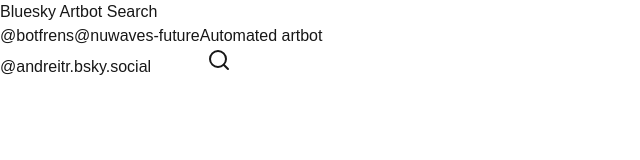
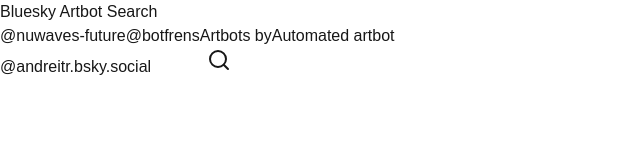
Before and after one commit to nftbiker/bluesky-users, a Next.js app: page / in a window 1280 px wide. Shown: the top 160 px of the page, without its empty margins (0-640 px from the left). Built offline with nearby package versions, Linux system fonts and the light colour scheme.

Commit message:
Fix artbot search strings

```diff
--- a/src/app/page.js
+++ b/src/app/page.js
@@ -12,8 +12,9 @@
   const [automaticLoad, setAutomaticLoad] = useState();
 
   const predefinedSearches = [
+    { text: "@nuwaves-future.bsky.social", label: "@nuwaves-future" },
     { text: "@botfrens.bsky.social", label: "@botfrens" },
-    { text: "@nuwaves-future.bsky.social", label: "@nuwaves-future" },
+    { text: "#artbots by", label: "Artbots by" },
     { text: "automated #artbot", label: "Automated artbot" },
   ];
 
```
